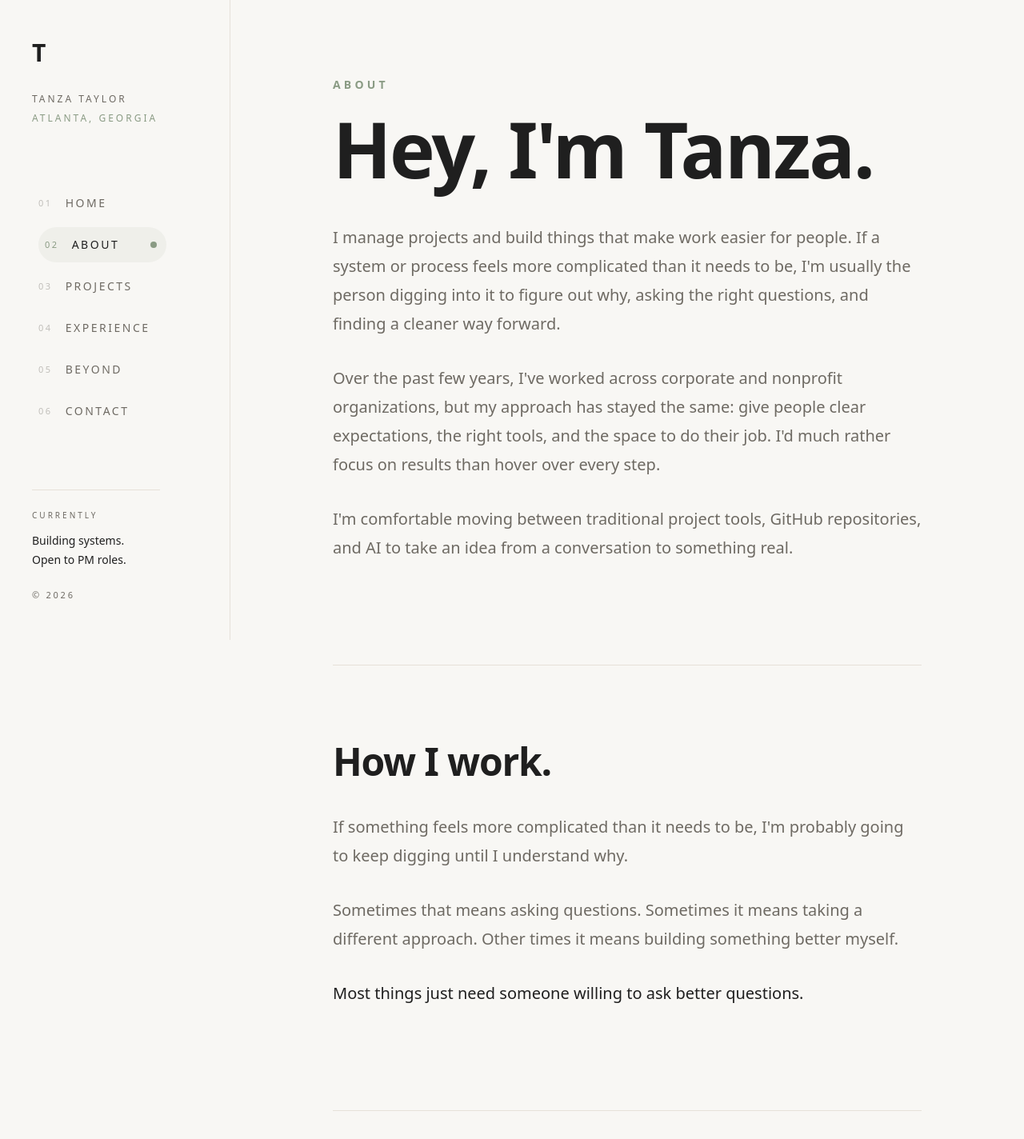
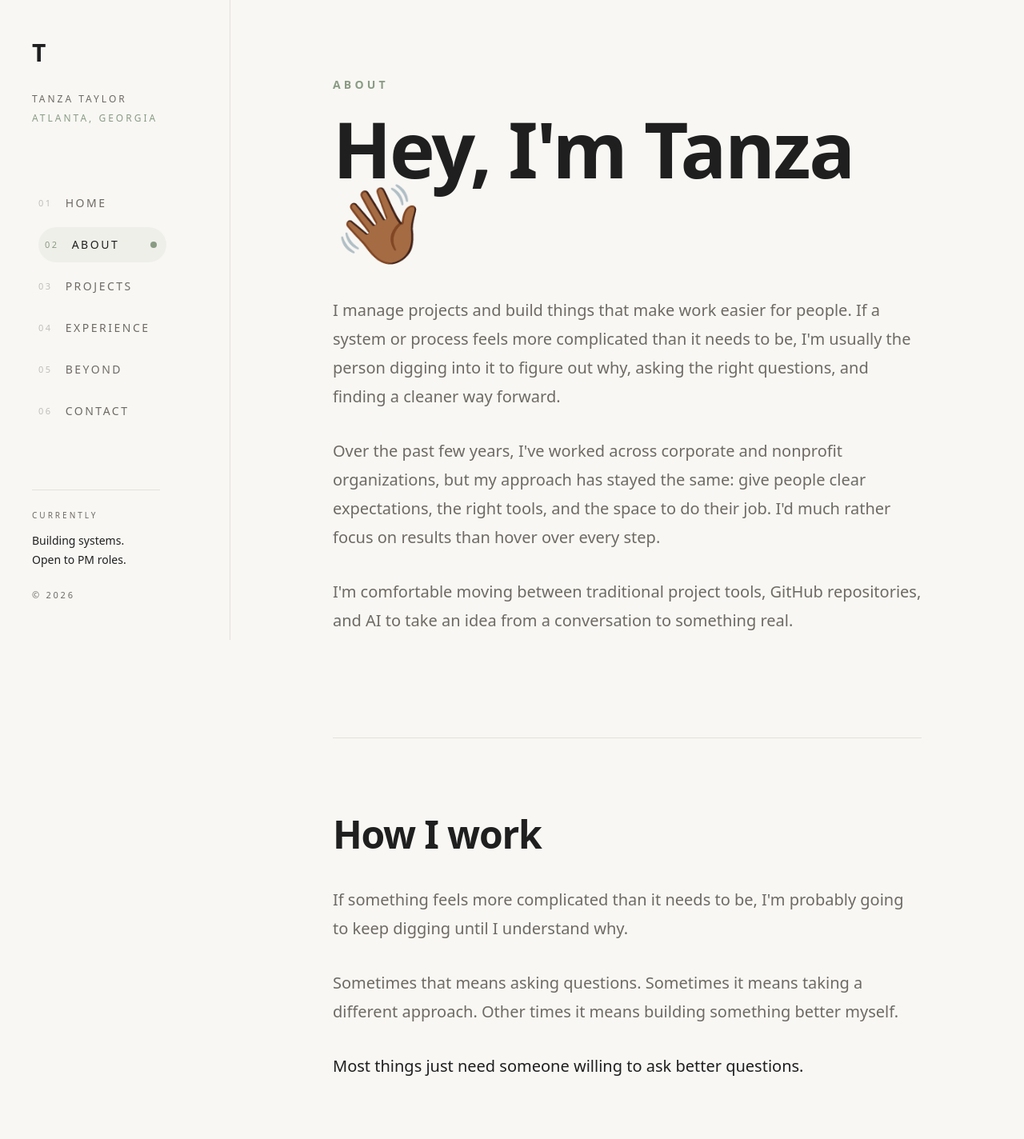
Before and after one commit to tanztylr/Tanza-Portfolio, a Next.js app: page /about in a window 1280 px wide. Shown: the top 1424 px of the page at 80% size. Built offline with nearby package versions, Linux system fonts and the light colour scheme.

Commit message:
Polish portfolio pages and update content

```diff
--- a/app/about/page.tsx
+++ b/app/about/page.tsx
@@ -23,7 +23,7 @@ export default function AboutPage() {
                 </p>
 
                 <h1 className="mt-6 text-7xl font-semibold leading-[0.95] tracking-tight md:text-8xl">
-                  Hey, I'm Tanza.
+                  Hey, I'm Tanza 👋🏾
                 </h1>
 
                 <p className="mt-12 max-w-4xl text-xl leading-9 text-[color:var(--muted)]">
@@ -57,7 +57,7 @@ export default function AboutPage() {
               <section className="mt-32 border-t border-[color:var(--border)] pt-24">
 
                 <h2 className="text-5xl font-semibold tracking-tight">
-                  How I work.
+                  How I work
                 </h2>
 
                 <p className="mt-10 max-w-4xl text-xl leading-9 text-[color:var(--muted)]">
--- a/app/contact/page.tsx
+++ b/app/contact/page.tsx
@@ -24,7 +24,7 @@ export default function ContactPage() {
               <h1 className="mt-6 max-w-6xl text-7xl font-semibold leading-[0.95] tracking-tight md:text-8xl">
                 Let's build
                 <br />
-                something meaningful.
+                something meaningful
               </h1>
 
               <p className="mt-10 max-w-3xl text-xl leading-9 text-[color:var(--muted)]">
--- a/app/experience/page.tsx
+++ b/app/experience/page.tsx
@@ -144,7 +144,7 @@ export default function ExperiencePage() {
                 </p>
 
                 <h1 className="mt-6 text-7xl font-semibold leading-[0.95] tracking-tight md:text-8xl">
-                  Where I've Worked.
+                  Where I've Worked
                 </h1>
 
                 <p className="mt-10 max-w-3xl text-xl leading-9 text-[color:var(--muted)]">
--- a/app/projects/page.tsx
+++ b/app/projects/page.tsx
@@ -28,7 +28,7 @@ export default function ProjectsPage() {
                 <br />
                 systems &
                 <br />
-                thoughtful solutions.
+                thoughtful solutions
               </h1>
 
               <p className="mt-10 max-w-3xl text-xl leading-9 text-[color:var(--muted)]">
```
